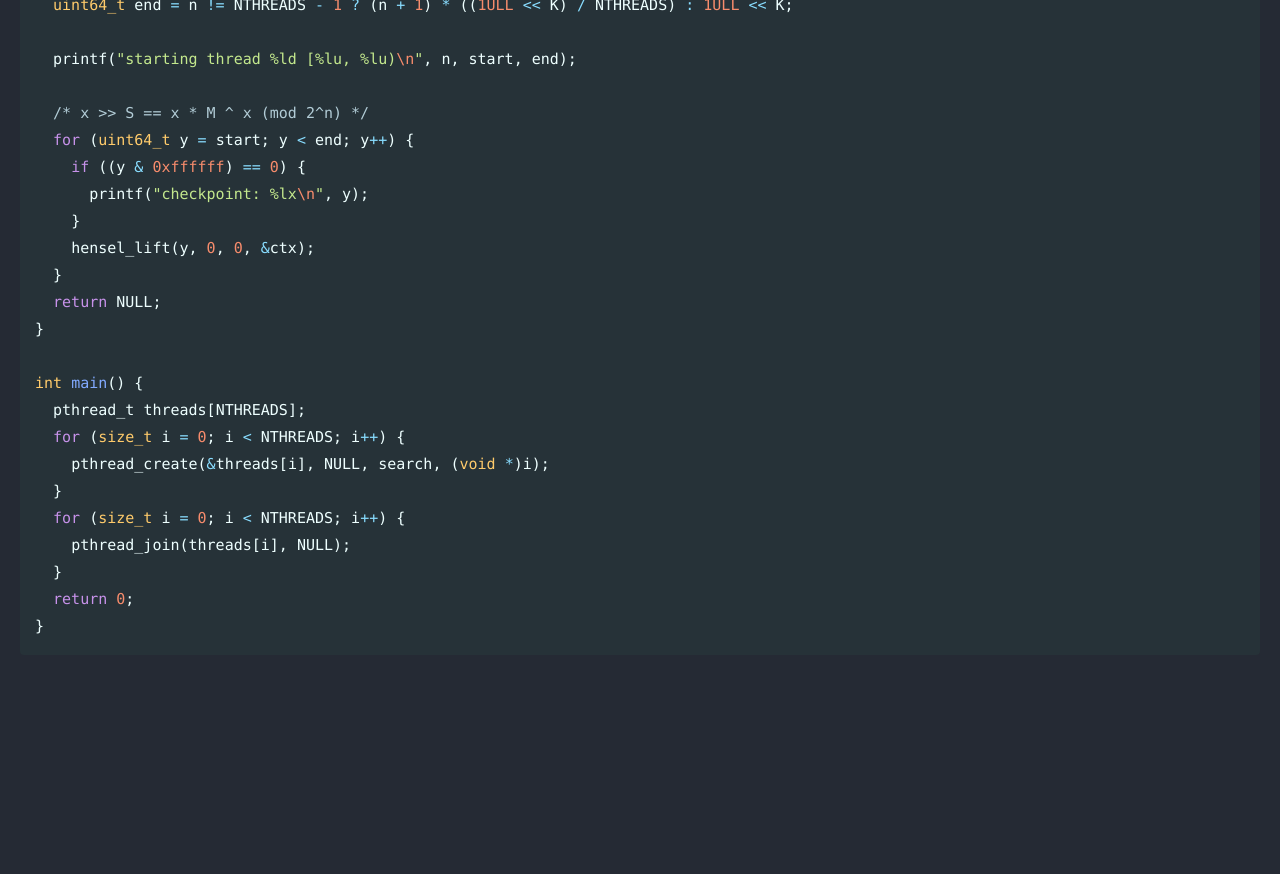
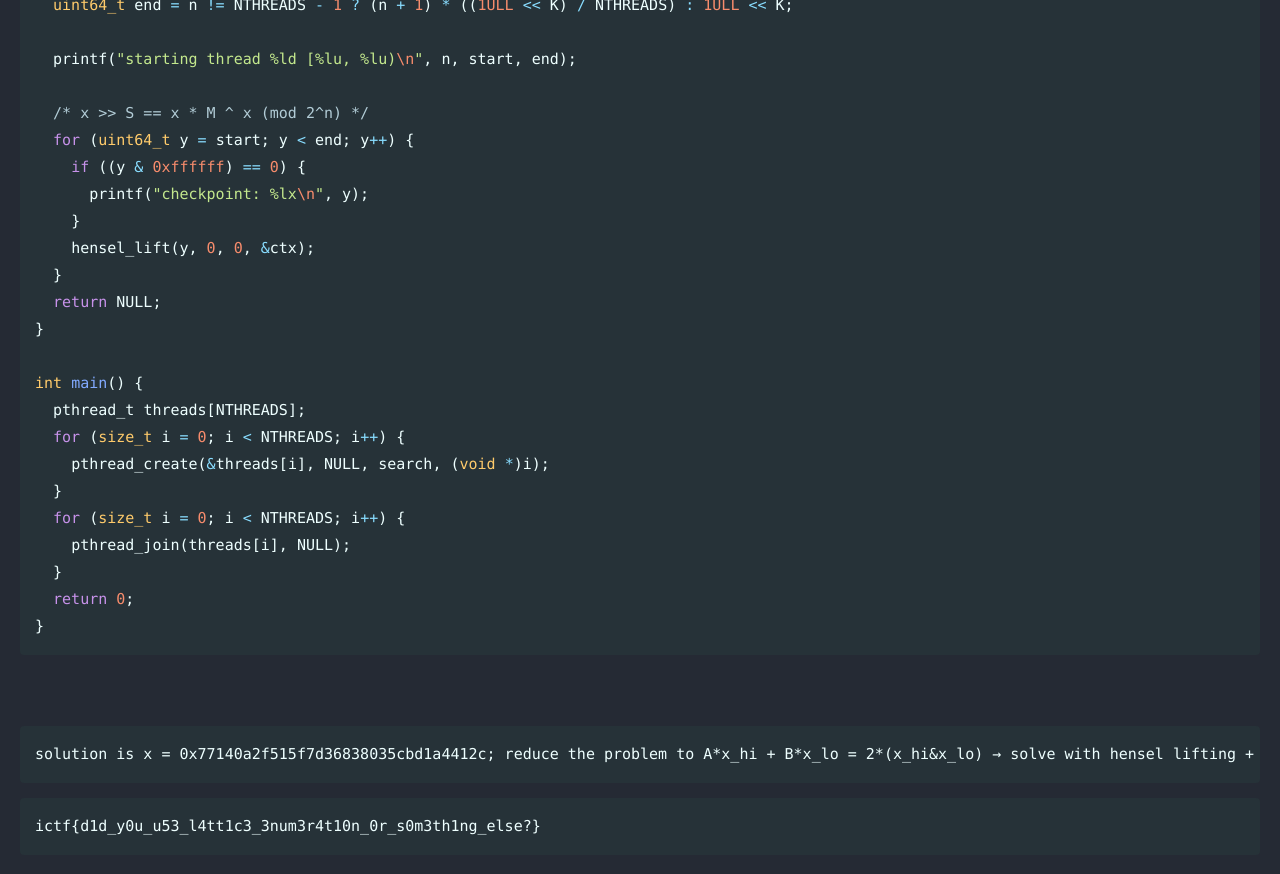
Before and after one commit to Connor-McCartney/Connor-McCartney.github.io, a Jekyll site: the page built from _pages/cryptography/other/skedaddle-ImaginaryCTF.md, in a window 1280 px wide and 900 px high, scrolled down 13207 px. Shown: the top 874 px of the window. Built offline with Jekyll 4.4.1, drawn with Linux system fonts in a browser that asks for light colours; cached includes are drawn as plain includes; before the commit the page ends 13907 px from its top, so only the background shows below that.

Commit message:
Update skedaddle-ImaginaryCTF.md

````diff
--- a/_pages/cryptography/other/skedaddle-ImaginaryCTF.md
+++ b/_pages/cryptography/other/skedaddle-ImaginaryCTF.md
@@ -549,3 +549,16 @@ int main() {
   return 0;
 }
 ```
+
+<br>
+
+
+```
+solution is x = 0x77140a2f515f7d36838035cbd1a4412c; reduce the problem to A*x_hi + B*x_lo = 2*(x_hi&x_lo) → solve with hensel lifting + fast lattice enumeration (brute force takes ~1hr on a decent cpu) https://cybersharing.net/s/13bb2797db22f55736160614dbc17042
+```
+
+
+
+```
+ictf{d1d_y0u_u53_l4tt1c3_3num3r4t10n_0r_s0m3th1ng_else?}
+```
````
